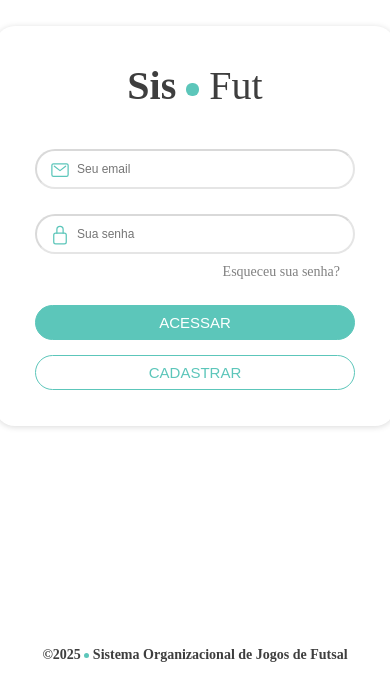
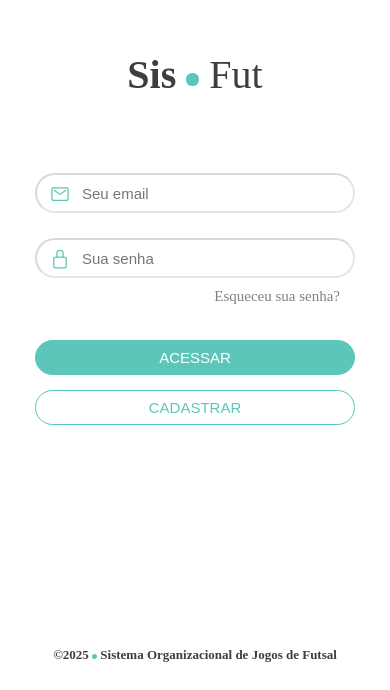
Before and after one commit to r-lassen/SisFut_SistemaOrganizacionalJogosdeFutsal, a plain HTML site: page Font-end/index.html in a window 390 px wide. Shown: the part 154-844 px from the top of the page. Drawn offline with nearby package versions, Linux system fonts and the light colour scheme.

Commit message:
Adicionando Design Responsivo para login&cadastro (celular max-width 576px)

```diff
--- a/Font-end/css/style.css
+++ b/Font-end/css/style.css
@@ -26,8 +26,6 @@ boby{
 }
 
 .conteiner {
-    max-width: 1180px;
-    margin: auto;
     padding: 0px;
     justify-content: center;
     text-align: center;
@@ -191,3 +189,49 @@ footer .rodape{
     border-radius: 6px;
 }
 /*Fim Rodape*/
+
+/* ****************************************  CSS MEDIA QUERIES  ******************************************/
+
+/* Start of Design for Small Desktops */
+
+
+/* Início do Design para Tablets max-width: 960px */
+/* fIM do Design para Tablets */
+
+/* Início do Design para Celulares */
+@media screen and (max-width: 576px) {
+    .mudar{
+        box-shadow: none;
+    }
+
+    .conteiner {
+        padding: 25px;
+    }
+
+    .logo {
+        margin-bottom: 25px;
+    }
+
+    .cadastro p{
+        font-size: 18px;
+    }
+
+    .input-box input{
+        font-size: 15px;
+        border-radius: 40px;
+        padding: 0 45px 0 45px;
+    }
+
+    .esqueceusenha a{
+        margin-bottom: 20px;
+        justify-content: right;
+        font-size: 15px;
+    }
+
+    /*Rodape*/
+
+    footer .rodape{
+        font-size: 13px;
+    }
+}
+/* FIM do Design para Celulares */
```
Also changed, not shown: Font-end/index.html (+4 -4 lines).
